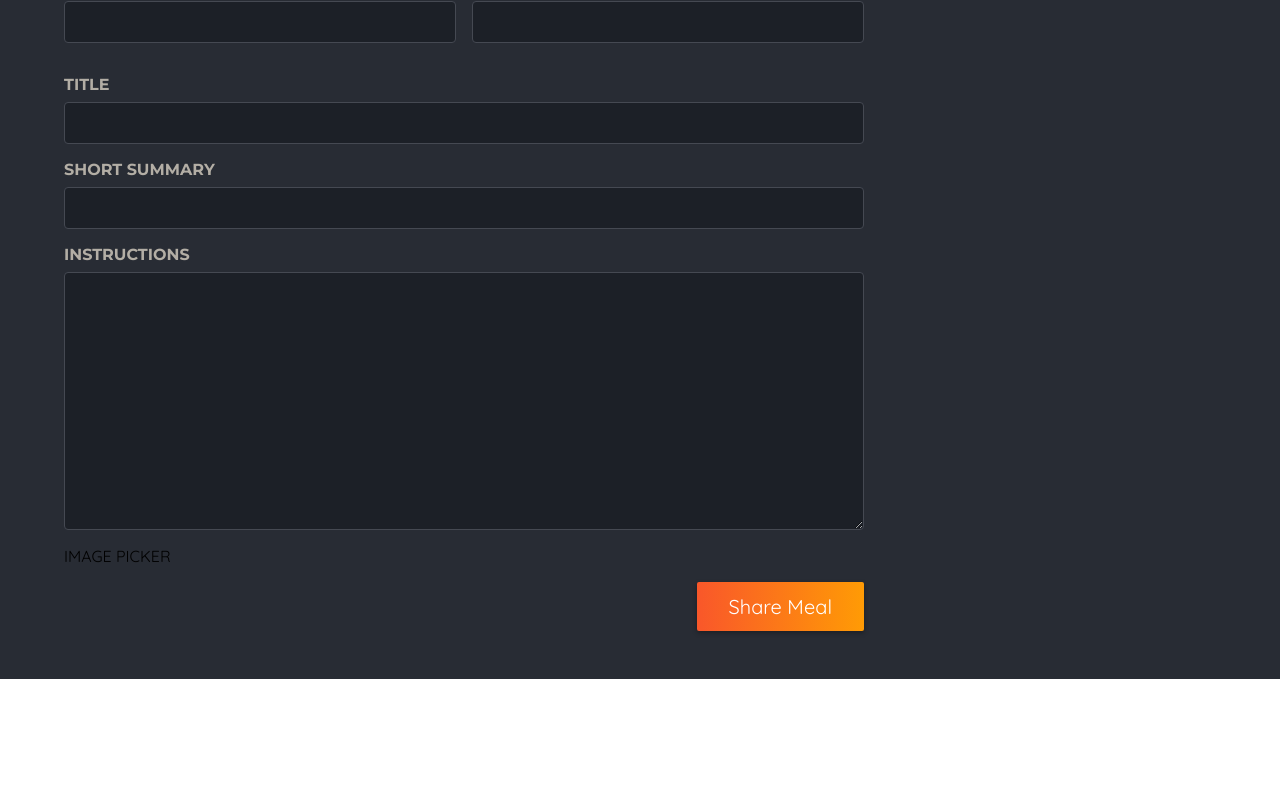
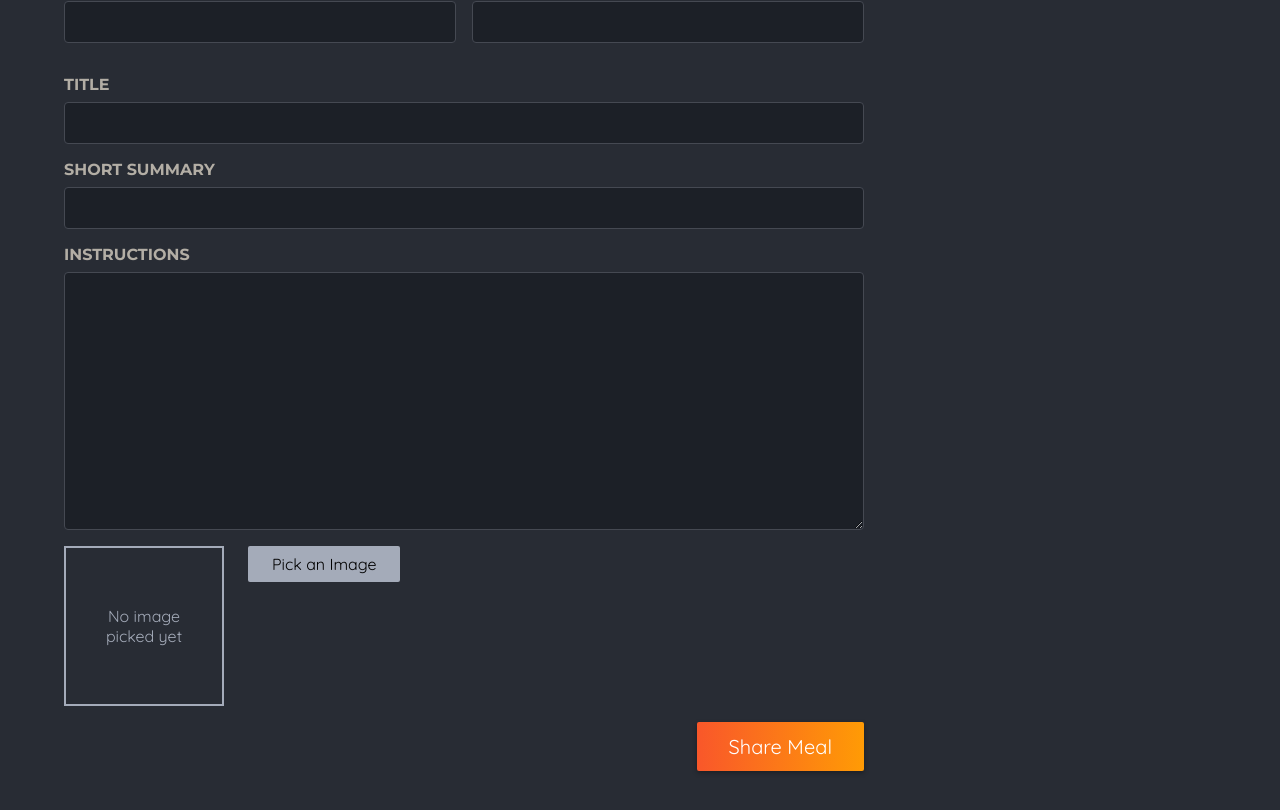
Before and after one commit to hung1503/NextJs-Practice, a Next.js app in the folder 05-onwards-foodies-starting-project/: page /meals/share in a window 1280 px wide. Shown: the part 434-1244 px from the top of the page. Before the commit the page ends 1113 px from the top, so only its background shows below. Built offline with nearby package versions, Linux system fonts and the light colour scheme.

Commit message:
Adding custom image picker

```diff
--- a/05-onwards-foodies-starting-project/app/meals/share/page.js
+++ b/05-onwards-foodies-starting-project/app/meals/share/page.js
@@ -1,3 +1,4 @@
+import ImagePicker from "@/components/meals/image-picker";
 import classes from "./page.module.css";
 
 export default function ShareMealPage() {
@@ -38,7 +39,7 @@ export default function ShareMealPage() {
               required
             ></textarea>
           </p>
-          IMAGE PICKER
+          <ImagePicker />
           <p className={classes.actions}>
             <button type="submit">Share Meal</button>
           </p>
--- /dev/null
+++ b/05-onwards-foodies-starting-project/components/meals/image-picker.js
@@ -0,0 +1,54 @@
+"use client";
+import { useRef, useState } from "react";
+import styles from "./image-picker.module.css";
+import Image from "next/image";
+
+export default function ImagePicker({ label, name }) {
+  const [preview, setPreview] = useState(null);
+  const imageInput = useRef();
+  function handlePickClick() {
+    imageInput.current.click();
+  }
+  function handleImageChange(event) {
+    const file = event.target.files[0];
+
+    if (!file) {
+      setPreview(null);
+      return;
+    }
+
+    const fileReader = new FileReader();
+    fileReader.onload = () => {
+      setPreview(fileReader.result);
+    };
+    fileReader.readAsDataURL(file);
+  }
+  return (
+    <div className={styles.picker}>
+      <label htmlFor={name}>{label}</label>
+      <div className={styles.controls}>
+        <div className={styles.preview}>
+          {!preview && <p>No image picked yet</p>}
+          {preview && <Image src={preview} alt="The selected image" fill />}
+        </div>
+        <input
+          className={styles.input}
+          type="file"
+          id={name}
+          accept="image/png, image/jpeg"
+          name={name}
+          ref={imageInput}
+          onChange={(e) => handleImageChange(e)}
+          required
+        />
+        <button
+          className={styles.button}
+          type="button"
+          onClick={handlePickClick}
+        >
+          Pick an Image
+        </button>
+      </div>
+    </div>
+  );
+}
--- /dev/null
+++ b/05-onwards-foodies-starting-project/components/meals/image-picker.module.css
@@ -0,0 +1,45 @@
+.controls {
+  display: flex;
+  align-items: flex-start;
+  gap: 1.5rem;
+  margin-bottom: 1rem;
+}
+
+.picker .input {
+  display: none;
+}
+
+.picker .button {
+  border: 0;
+  padding: 0.5rem 1.5rem;
+  background: #a4abb9;
+  border-radius: 2px;
+  cursor: pointer;
+  font: inherit;
+}
+
+.picker .button:hover,
+.picker .button:focus {
+  background: #b3b9c6;
+}
+
+.preview {
+  width: 10rem;
+  height: 10rem;
+  border: 2px solid #a4abb9;
+  display: flex;
+  justify-content: center;
+  align-items: center;
+  text-align: center;
+  color: #a4abb9;
+  position: relative;
+}
+
+.preview p {
+  margin: 0;
+  padding: 1rem;
+}
+
+.preview img {
+  object-fit: cover;
+}
```
